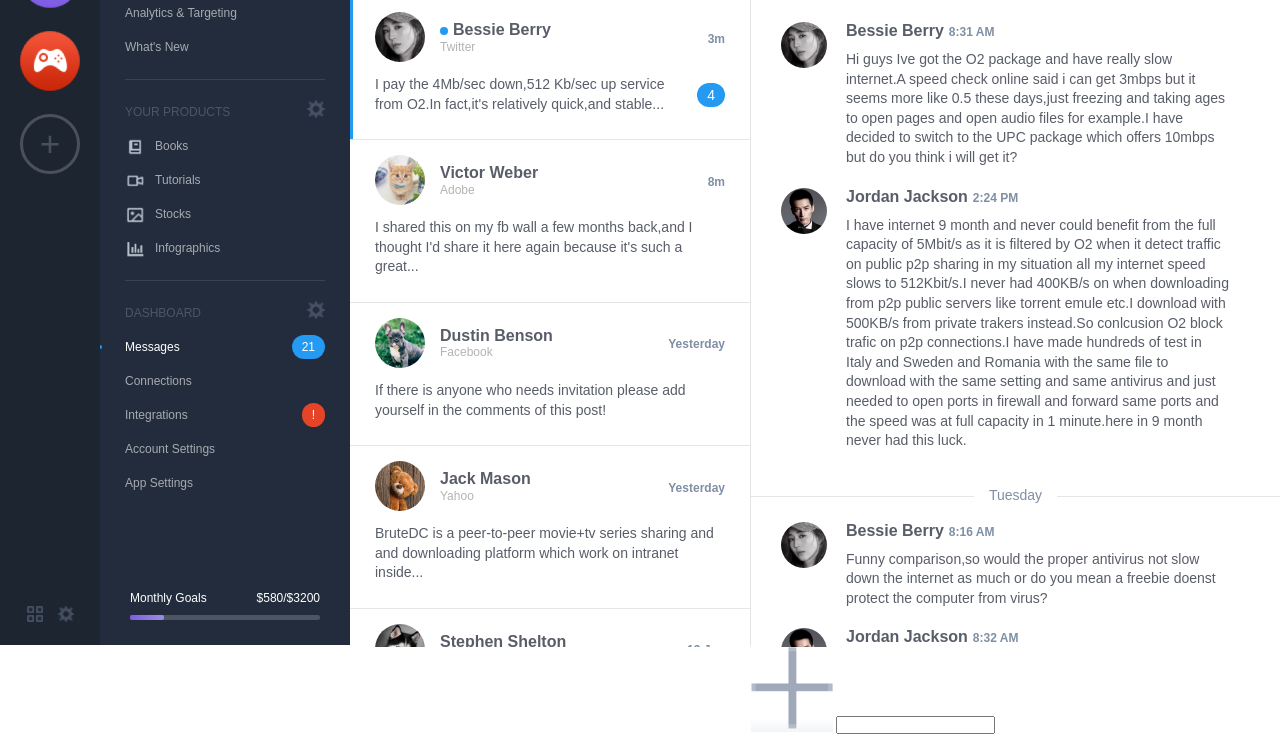
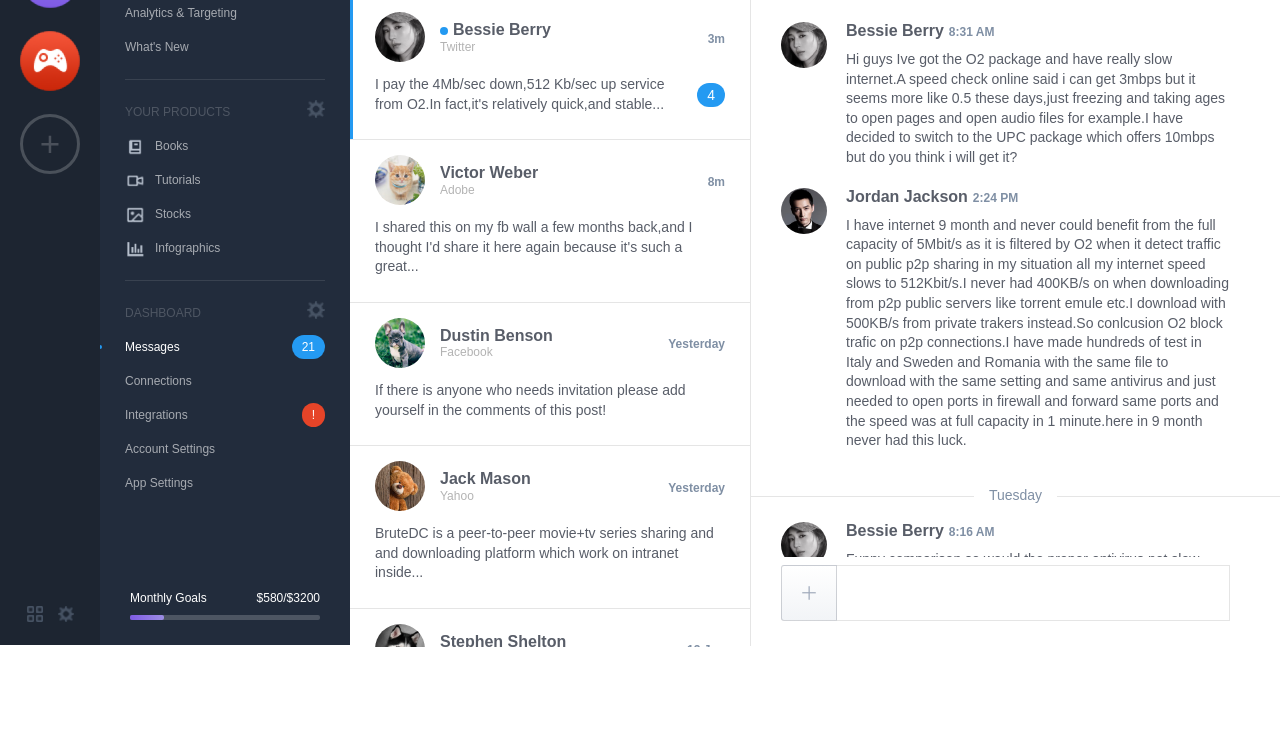
Before and after one commit to Keydew/IFE2019, a plain HTML site: page Day12-15/index.html in a window 1280 px wide. Shown: the part 155-889 px from the top of the page. After the commit the page ends 802 px from the top, so only its background shows below. Drawn offline with Linux system fonts and the light colour scheme.

Commit message:
Update style.css

```diff
--- a/Day12-15/style.css
+++ b/Day12-15/style.css
@@ -113,13 +113,13 @@ a {
 #main-menu {
     position: relative;
     background-color: #1d2531;
-    padding-bottom: 40px;
     flex: none
 }
 
 #main-menu ul {
-    max-height: 100%;
-    position: relative
+    height: calc(100% - 50px);
+    position: relative;
+    overflow: hidden
 }
 
 #main-menu ul .checked-menu:before {
@@ -483,7 +483,9 @@ main #msg-list article .person-div .right-tag {
 }
 
 main #sub-main {
-    flex: 1
+    flex: 1;
+    min-width: 470px;
+    position: relative
 }
 
 main #sub-main #msg-head {
@@ -567,7 +569,7 @@ main #sub-main .opbtn img {
 }
 
 main #sub-main #msg-main {
-    height: calc(100% - 70px);
+    height: calc(100% - 160px);
     overflow: auto
 }
 
@@ -707,26 +709,31 @@ main #sub-main #msg-main .img-list .hover-div a img {
     margin: auto
 }
 
-main #sub-main #msg-main #reply-div {
-    display: flex
+main #sub-main #reply-div {
+    padding: 10px 50px 25px 30px;
+    display: flex;
+    width: 100%;
+    box-sizing: border-box;
+    position: absolute;
+    bottom: 0
 }
 
-main #sub-main #msg-main #reply-div>* {
+main #sub-main #reply-div>* {
     padding: 20px
 }
 
-main #sub-main #msg-main #reply-div a {
+main #sub-main #reply-div a {
     width: 14px;
     height: 14px;
     border: 1px solid rgba(34, 44, 60, 0.2);
     border-radius: 3px 0 0 3px
 }
 
-main #sub-main #msg-main #reply-div a img {
+main #sub-main #reply-div a img {
     width: 14px
 }
 
-main #sub-main #msg-main #reply-div input {
+main #sub-main #reply-div input {
     flex: 1;
     border: 1px solid rgba(0, 0, 0, 0.1);
     border-left: none
```
